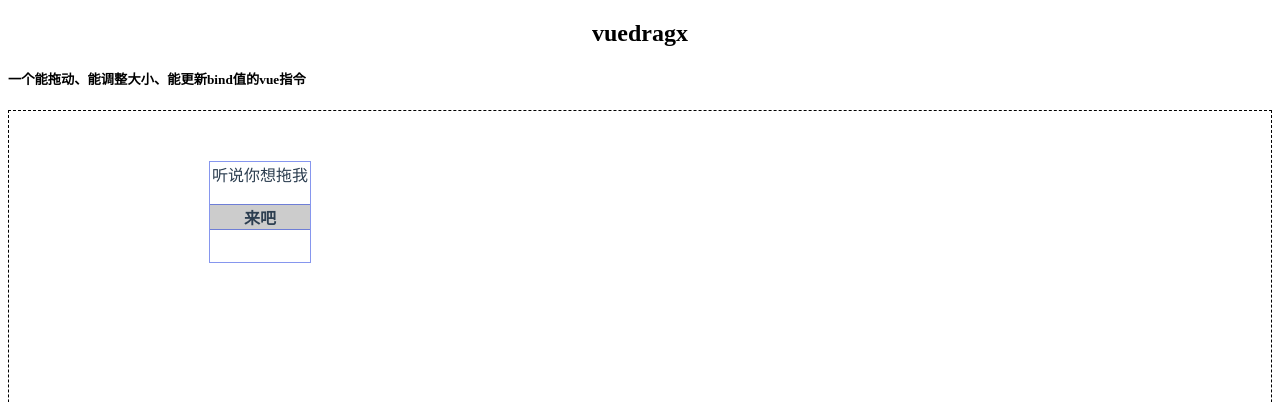
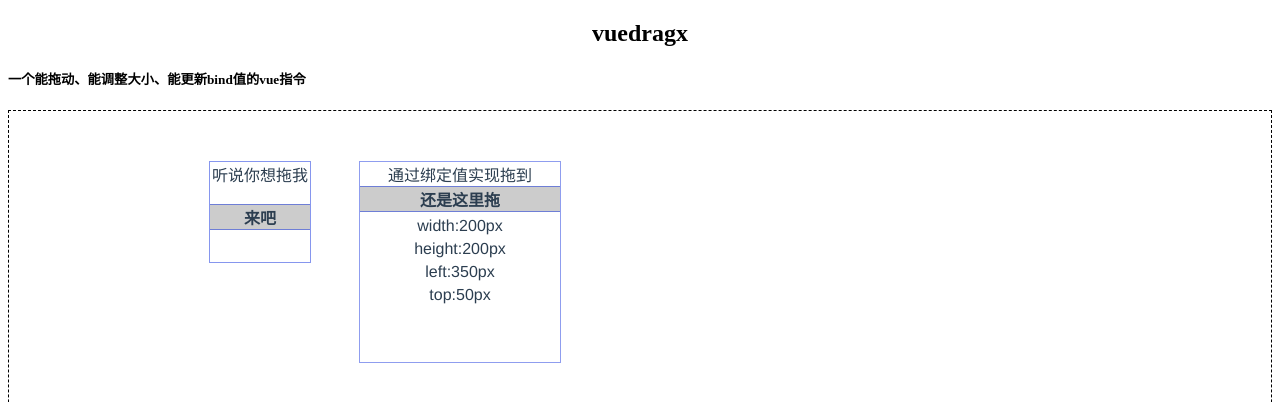
Before and after one commit to 464884492/vuedragx, a Vue app: page / in a window 1280 px wide. Shown: the top 402 px of the page. Built offline with nearby package versions, Linux system fonts and the light colour scheme.

Commit message:
添加bind自动更新demo

```diff
--- a/src/App.vue
+++ b/src/App.vue
@@ -6,7 +6,12 @@
   <h5>一个能拖动、能调整大小、能更新bind值的vue指令</h5>
   <div id="app">
      <div id="box1"  v-dragx="dragBox1"><span>听说你想拖我</span><br/><br/><div class="drag1"><b>来吧</b></div></div>
-     <div id="box2"></div>
+     <div id="box2" v-dragx="dragBox2" @bindUpdate="bindUpdate" :style="{left:dragBox2.left+'px',top:dragBox2.top+'px',width:dragBox2.width+'px',height:dragBox2.height+'px'}"><span>通过绑定值实现拖到</span><br/><div class="drag1"><b>还是这里拖</b></div>
+       <div class="bindBox"><label>width:</label><span>{{dragBox2.width}}px</span></div>
+       <div class="bindBox"><label>height:</label><span>{{dragBox2.height}}px</span></div>
+       <div class="bindBox"><label>left:</label><span>{{dragBox2.left}}px</span></div>
+       <div class="bindBox"><label>top:</label><span>{{dragBox2.top}}px</span></div>
+     </div>
   </div>
 </div>
 </template>
@@ -21,8 +26,26 @@ export default {
       dragBox1: {
         dragBarClass: "drag1",
         dragContainerId: "app"
+      },
+      dragBox2:{
+        dragBarClass:"drag1",
+        left:350,
+        top:50,
+        width:200,
+        height:200,
+        dirctDom:false
       }
     };
+  },
+  methods:{
+bindUpdate(event){
+  let data=event.detail;
+  this.dragBox2.top=data.top;
+  this.dragBox2.left=data.left;
+  this.dragBox2.width=data.width;
+  this.dragBox2.height=data.height;
+}
+
   }
 };
 </script>
@@ -46,12 +69,20 @@ export default {
   top: 50px;
   left: 200px;
 }
+#box2{
+  border:solid 1px rgba(33,61,223,0.5);
+  position:absolute;
+}
 .drag1{
 
   background-color:#ccc;
   border-top: solid 1px rgba(33, 61, 223, 0.541);
   border-bottom: solid 1px rgba(33, 61, 223, 0.541);
 }
+.bindBox{
+  clear: both;
+  margin-top:5px;
+}
 #box2 {
 }
 </style>
--- a/src/dragx.js
+++ b/src/dragx.js
@@ -35,7 +35,6 @@ Vue.directive('dragx', (el, binding, vnode) => {
             dir += 'e';
         }
         if (binding.value) {
-
             let directions = cfg.dragDirection.split(',');
             for (let i = 0; i < directions.length; i++) {
                 let handle = directions[i].replace(/(^\s*)|(\s*$)/g, '');
@@ -145,7 +144,7 @@ Vue.directive('dragx', (el, binding, vnode) => {
                 el.style.left = data.left + 'px';
                 el.style.top = data.top + 'px';
             }
-            el.dispatchEvent(new CustomEvent('boundingUpdate', { detail: data }));
+            el.dispatchEvent(new CustomEvent('bindUpdate', { detail: data }));
         }
 
         document.onmouseup = function (e) {
```
Also changed, not shown: 1 other file (tests, documents, lock files or other folders).
